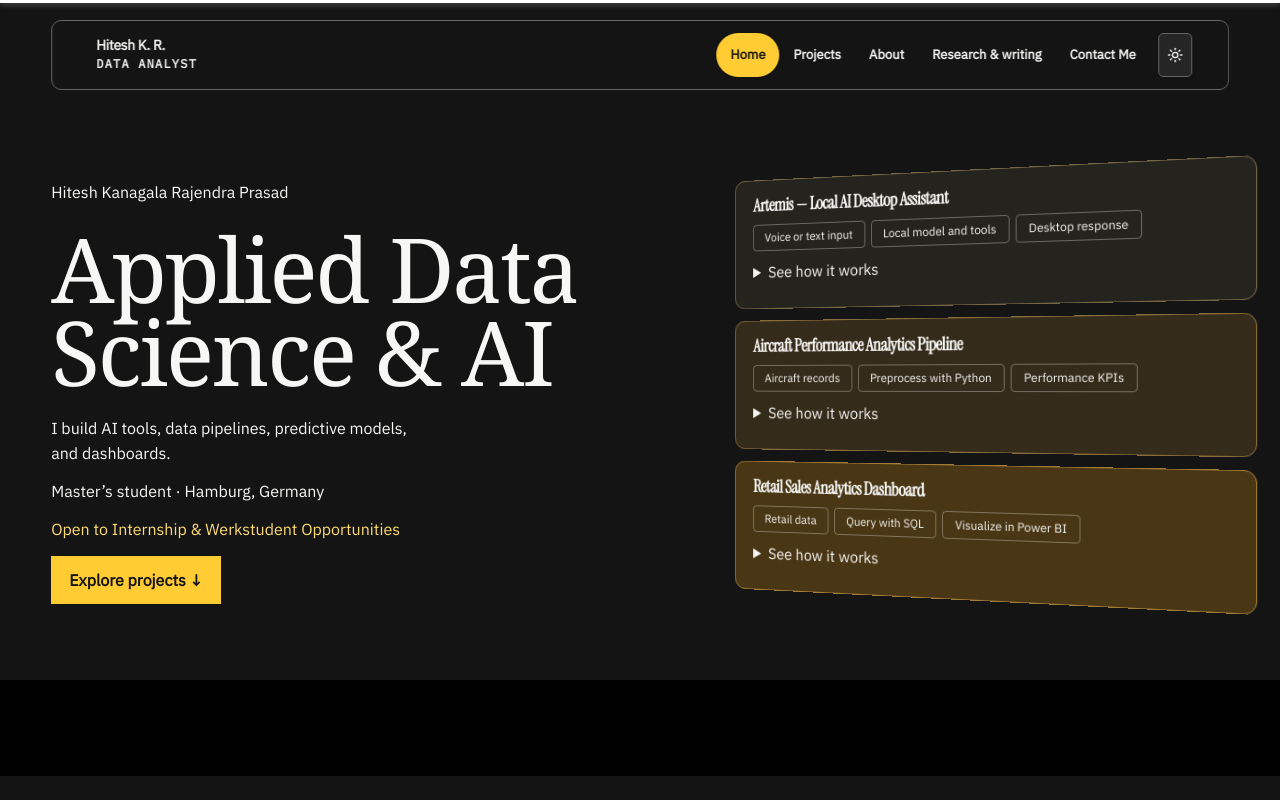
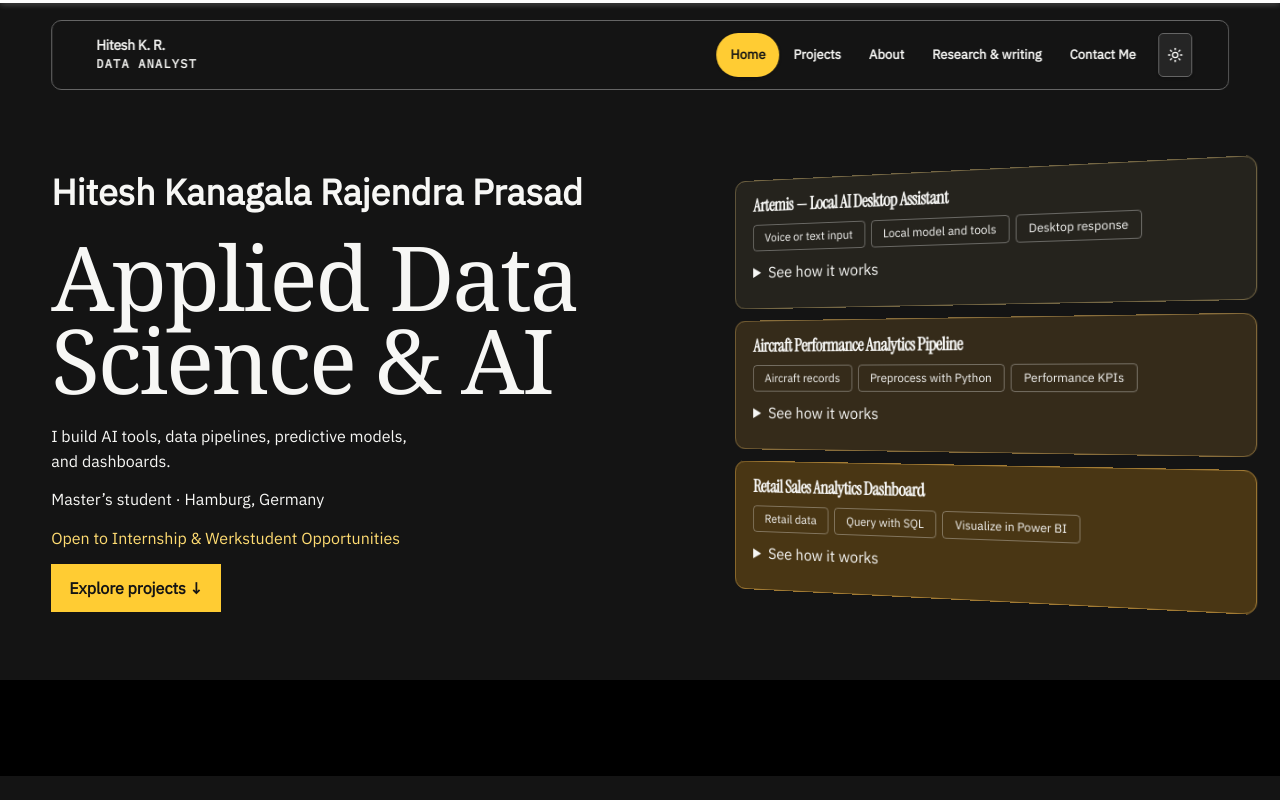
Before and after one commit to hitesh175/Hitesh_Portfolio, a React (Vite) app: page / in a window 1280 px wide. Shown: the top 800 px of the page. Built offline with nearby package versions, Linux system fonts and the light colour scheme.

Commit message:
Make portfolio name more prominent

```diff
--- a/src/components/Hero.tsx
+++ b/src/components/Hero.tsx
@@ -13,7 +13,7 @@ export default function Hero() {
     {!reducedMotion && createPortal(<div className="hkr-intro" aria-hidden="true"><svg className="monogram" viewBox="0 0 220 85"><path pathLength="1" d="M12 12v61 M12 42h46 M58 12v61"/><path pathLength="1" d="M82 12v61 M130 12 82 49 M101 35l30 38"/><path pathLength="1" d="M154 73V12h32l17 9v14l-17 10h-32 M179 45l26 28"/></svg></div>, document.body)}
     <div className="hero-split">
     <div className="hero-copy">
-      <p>{personalInfo.name}</p>
+      <p className="hero-name">{personalInfo.name}</p>
       <h1>Applied Data Science &amp; AI</h1>
       <p>I build AI tools, data pipelines, predictive models, and dashboards.</p>
       <p>Master’s student · {personalInfo.location}</p>
--- a/src/index.css
+++ b/src/index.css
@@ -401,3 +401,5 @@ section { scroll-margin-top: 6rem; }
 #projects .work-views { padding: 12px; gap: .75rem; flex-wrap: wrap; }
 
 #projects .work-index .project-card p { max-inline-size: 54ch; }
+
+.hero-copy .hero-name { font-size: clamp(1.35rem, 2.8vw, 2.4rem); font-weight: 600; line-height: 1.15; text-wrap: balance; }
```
